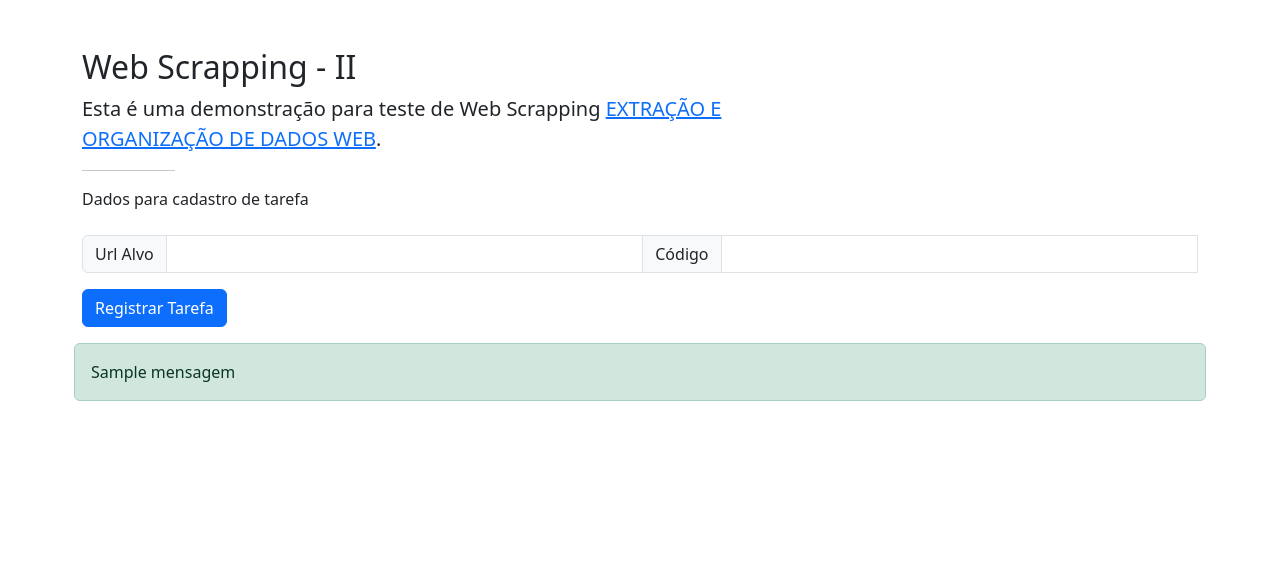
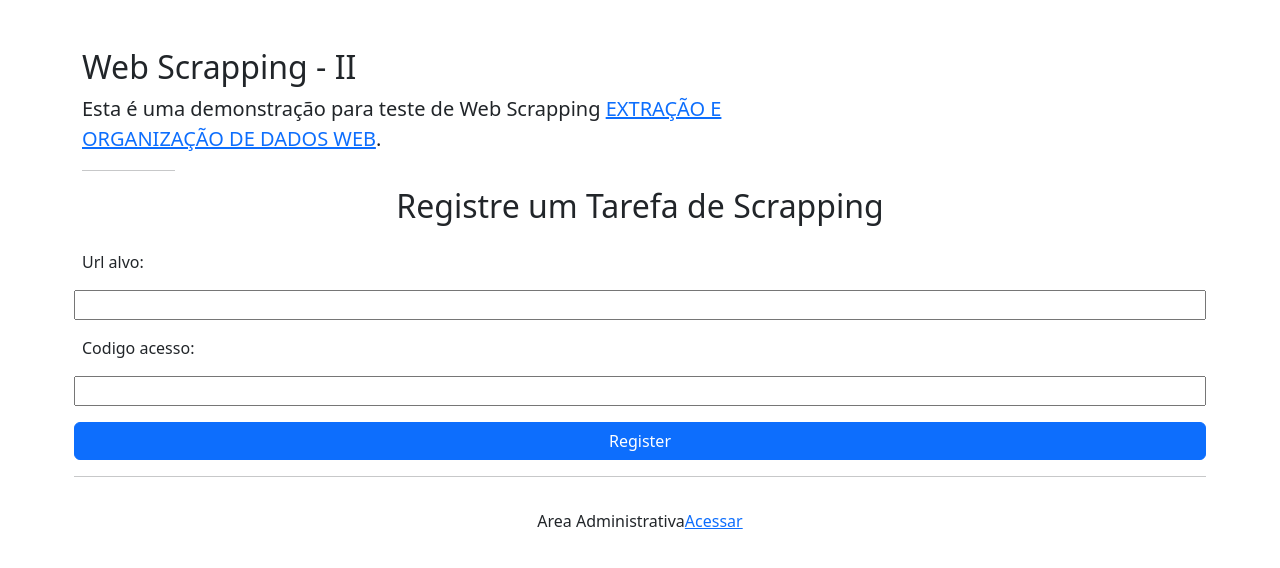
Before and after one commit to edcastanha/desafio-web-scraping, a Django app: template Poc_Api_Rest_Docker/django-server/templates/index.html in a window 1280 px wide. Shown: the part 56-624 px from the top of the page. Run offline with Django 5.2, Linux system fonts and the light colour scheme; tables that the repository leaves empty hold one stand-in row (values such as "Sample post"); the template is opened without the code that fills it: values that come from a table or form of the project are taken from there, most other values are stand-ins (such as "Sample title", 1, 10 or a date in 2020); parts of the project's set-up code (start-up, migrations or seed data) failed here and were passed over.

Commit message:
feat: Adiciona Forms

```diff
--- a/Poc_Api_Rest_Docker/django-server/core/urls.py
+++ b/Poc_Api_Rest_Docker/django-server/core/urls.py
@@ -2,22 +2,15 @@ from django.urls import include, path
 from django.conf.urls.static import static
 from django.conf import settings
 
-#URLs API
-from rest_framework import routers
-from core.webScrappingTask.urls import router as webScrappingTask_router
+
 
 #URLs ADMIN e SITE
 from django.contrib import admin
 from core.webScrappingTask import urls as app_urls
 
-# URLs DE API
-router = routers.DefaultRouter()
-router.registry.extend(webScrappingTask_router.registry)
-
 # URLS DE ADMIN, API e SITE
 urlpatterns = [
     path('', include(app_urls)),
-    path('api-auth/', include('rest_framework.urls')),
     path('admin/', admin.site.urls),
 ]
 
--- /dev/null
+++ b/Poc_Api_Rest_Docker/django-server/core/webScrappingTask/forms.py
@@ -0,0 +1,7 @@
+from django import forms
+from core.webScrappingTask.models import InformacaoAlvo
+
+class TargetInformationForm(forms.ModelForm):
+    class Meta:
+        model = InformacaoAlvo
+        fields = ['url_alvo', 'codigo_acesso']
--- a/Poc_Api_Rest_Docker/django-server/core/webScrappingTask/models.py
+++ b/Poc_Api_Rest_Docker/django-server/core/webScrappingTask/models.py
@@ -68,7 +68,7 @@ def task_pre_save(sender, instance, created, **kwargs):
         task_data = {
             "id": instance.id,
             "url": instance.url_alvo,
-            "codigo": instance.codigo_acesso
+            "codigo": instance.codigo_acesso,
         }
         logger.info(f"task_pre_save:: {task_data}")
         # Dispara a tarefa do Celery passando os dados das instâncias Tarefas e InformacaoAlvo como argumento
--- a/Poc_Api_Rest_Docker/django-server/core/webScrappingTask/urls.py
+++ b/Poc_Api_Rest_Docker/django-server/core/webScrappingTask/urls.py
@@ -1,8 +1,7 @@
 from django.urls import path
-from core.webScrappingTask.views import index, new_goal
+from core.webScrappingTask.views import index
 
-# Configuração das URLs da aplicação web
+
 urlpatterns = [
     path('', index, name='index'),
-    path('new_goal/', new_goal, name='new_goal'),
 ]
--- a/Poc_Api_Rest_Docker/django-server/requirements.txt
+++ b/Poc_Api_Rest_Docker/django-server/requirements.txt
@@ -11,7 +11,6 @@ cron-descriptor==1.4.0
 Django==4.2.7
 django-extensions==3.2.3
 django-timezone-field==6.0.1
-djangorestframework==3.14.0
 gunicorn==21.2.0
 idna==3.6
 kombu==5.3.4
--- a/Poc_Api_Rest_Docker/django-server/templates/index.html
+++ b/Poc_Api_Rest_Docker/django-server/templates/index.html
@@ -37,92 +37,24 @@
 
         </div>
         <hr class="col-1 my-12">
-        <form action="new_goal/" method="POST" class="row g-3 needs-validation" novalidate>
-            {% csrf_token %}
-            <label for="basic-url" class="form-label">Dados para cadastro de tarefa</label>
-            <div class="input-group">
-                <span class="input-group-text" id="url">Url Alvo</span>
-                <input type="url" class="form-control" id="basic-url" name="url_alvo"
-                    aria-describedby="basic-addon3 basic-addon4" required>
-                <div class="invalid-feedback">
-                    URL inválida.
-                </div>
-                <span class="input-group-text">Código</span>
-                <input type="number" aria-label="Código" class="form-control" name="codigo_acesso" required>
-                <div class="invalid-feedback">
-                    Código inválido.
-                </div>
-            </div>
-            <div class="col-12">
-                <button class="btn btn-primary" type="submit">Registrar Tarefa</button>
-            </div>
-            <!-- Exibição da mensagem -->
-            {% if mensagem %}
-            <div class="alert alert-success" role="alert">
-                {{ mensagem }}
-            </div>
-            {% endif %}
-        </form>
+        {%block content%}
+        <div class="center">
+            <form method="post" novaldiate class="row g-3 needs-validation">
+                {% csrf_token %}
+                <h2 class="text-center">Registre um Tarefa de Scrapping</h2>
+                {% for field in form %}
+                {{ field.label_tag }}
+                {{ field }}
+                {% if field.errors %}
+                <small class="error">{{ field.errors|striptags }}</small>
+                {% endif %}
+                {% endfor %}
+
+                <input type="submit" value="Register" class="btn btn-primary full-width">
+                <hr>
+                <p class="text-center">Area Administrativa<a href="{% url 'admin/'%}">Acessar</a></p>
+            </form>
+        </div>
+        {%endblock content%}
     </div>
-
-    <script src="https://cdn.jsdelivr.net/npm/bootstrap@5.3.2/dist/js/bootstrap.bundle.min.js"
-        integrity="sha384-C6RzsynM9kWDrMNeT87bh95OGNyZPhcTNXj1NW7RuBCsyN/o0jlpcV8Qyq46cDfL"
-        crossorigin="anonymous"></script>
-    <script>
-        (() => {
-            'use strict'
-
-            const forms = document.querySelectorAll('.needs-validation')
-
-            Array.from(forms).forEach(form => {
-                form.addEventListener('submit', event => {
-                    event.preventDefault();
-                    const csrfToken = document.getElementsByName('csrfmiddlewaretoken')[0].value;
-
-                    fetch('new_goal/', {
-                        method: 'POST',
-                        headers: {
-                            'Content-Type': 'application/json',
-                            'X-CSRFToken': getCookie('csrftoken')
-                        },
-                        body: JSON.stringify({
-                            token: csrfToken,
-                            url_alvo: document.getElementById('basic-url').value,
-                            codigo_acesso: document.querySelector('input[name="codigo_acesso"]').value
-                            // Adicione outros campos, se necessário
-                        })
-                    })
-                        .then(response => {
-                            if (response.ok) {
-                                return response.json(); // Analisar a resposta JSON
-                            }
-                            throw new Error('Erro ao enviar formulário');
-                        })
-                        .then(data => {
-                            // Mostrar mensagem de sucesso
-                            const successMessage = document.querySelector('.alert-success');
-                            if (successMessage) {
-                                successMessage.textContent = data.mensagem;
-                                successMessage.style.display = 'block';
-                            }
-                            // Redirecionar para a mesma página após um curto período
-                            setTimeout(() => {
-                                window.location.reload(); // Recarregar a página atual
-                            }, 3000); // Recarregar após 3 segundos (opcional)
-                        })
-                        .catch(error => {
-                            console.error(error);
-                        });
-                });
-            });
-
-            function getCookie(name) {
-                const value = `; ${document.cookie}`
-                const parts = value.split(`; ${name}=`)
-                if (parts.length === 2) return parts.pop().split(';').shift()
-            }
-        })();
-    </script>
 </body>
-
-</html>
```
Also changed, not shown: Poc_Api_Rest_Docker/django-server/core/settings.py (+0 -12 lines), Poc_Api_Rest_Docker/django-server/core/webScrappingTask/views.py (+11 -3 lines).
